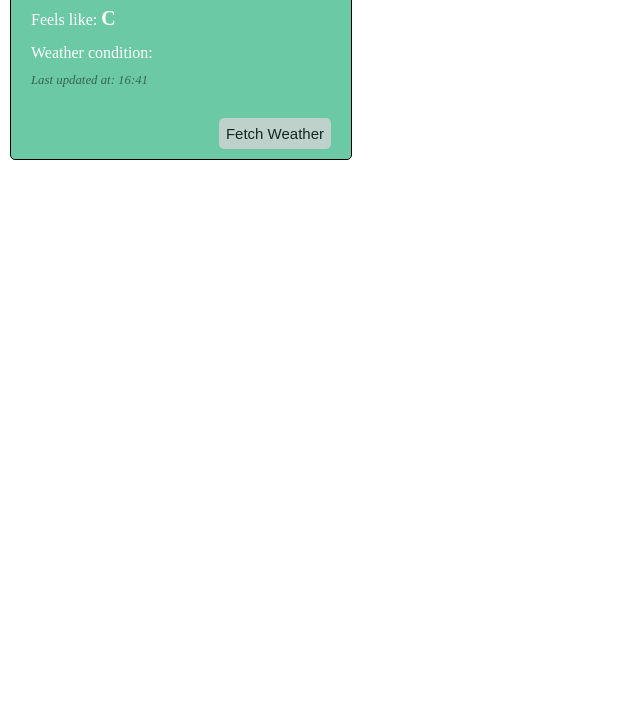
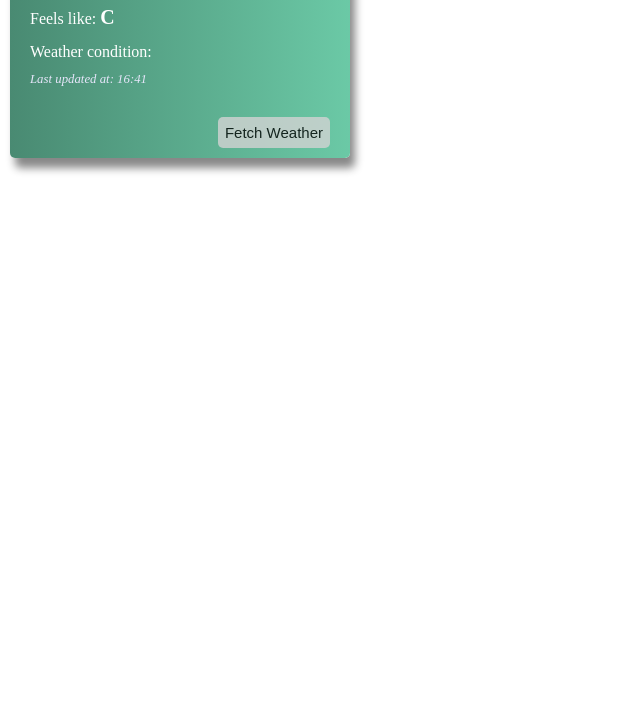
Before and after one commit to vdmklchv/Chisinau_weather_widget, a plain HTML site: page index.html in a window 1280 px wide. Shown: the part 84-800 px from the top of the page, without its empty margins (0-640 px from the left). Drawn offline with Linux system fonts and the light colour scheme; no server answers.

Commit message:
Style change

```diff
--- a/style.css
+++ b/style.css
@@ -8,15 +8,15 @@ p   {
 }
 
 .container-data  {
-    border: 1px black solid;
     float: left;
     padding: 10px 20px;
     margin: 10px;
     border-radius: 5px;
-    background-color: #6BC9A6;
+    background-image: linear-gradient(90deg, rgb(73, 138, 114), #6BC9A6);
     color: white;
     min-width: 300px;
     max-width: 300px;
+    box-shadow: 5px 10px 8px #888888;
 }
 
 span    {
@@ -68,5 +68,5 @@ button.fetch_weather  {
 #time   {
     font-style: italic;
     font-size: 0.8em;
-    color: #366554;
+    color: lavender;
 }
```
